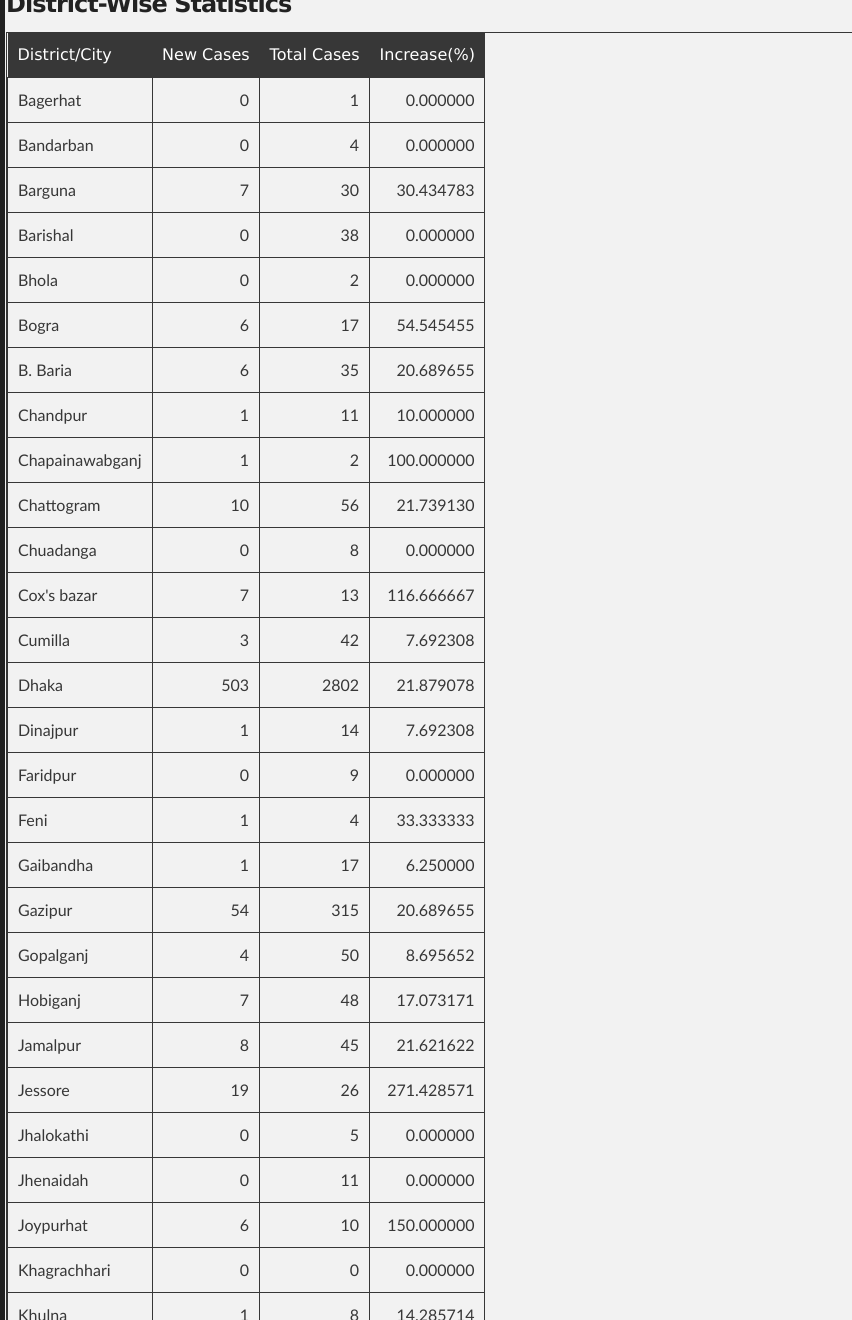
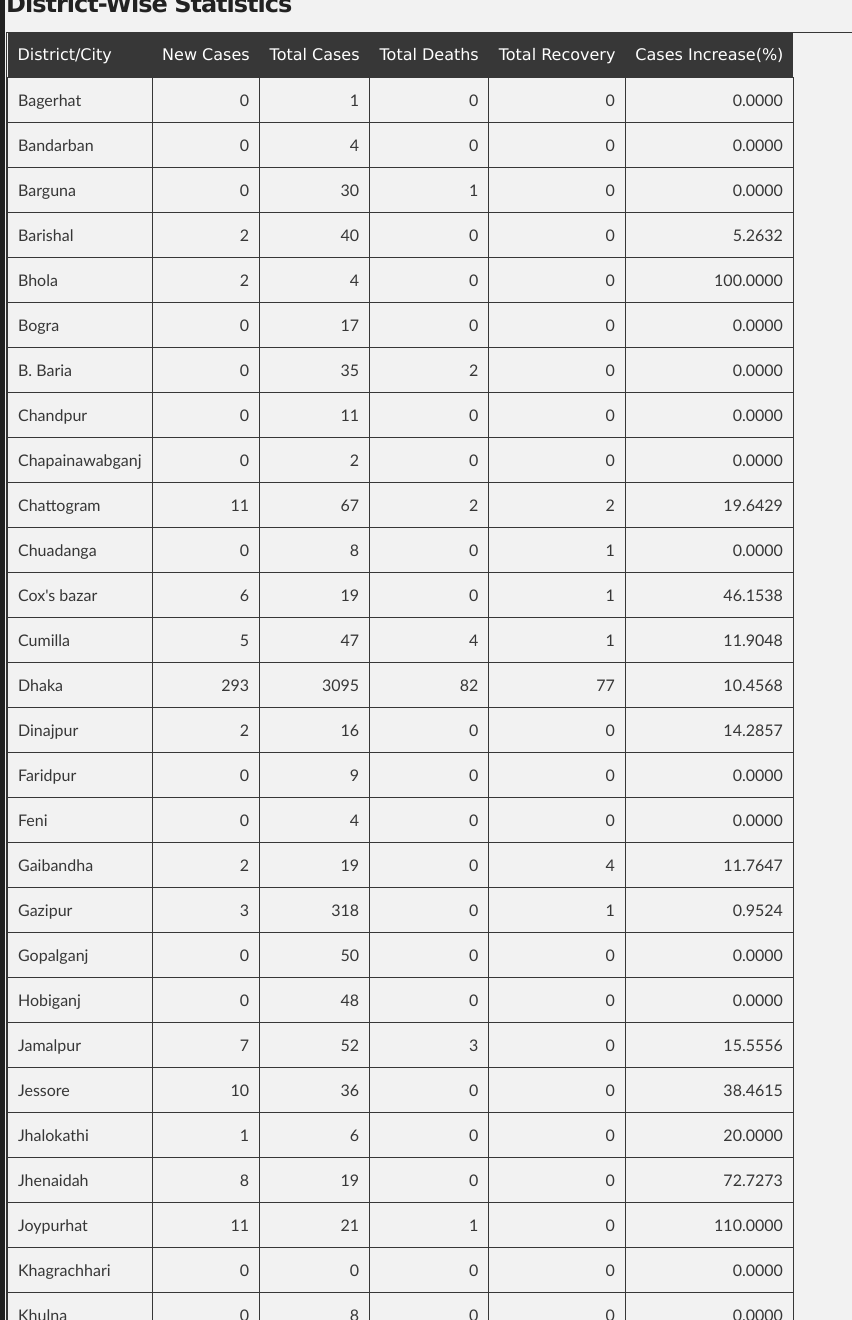
Before and after one commit to promitbasak/covid19bd, a Jekyll site: the page index.html, which Jekyll copies as it is, in a window 1280 px wide and 1400 px high, scrolled down 4087 px, cut to the strip 80-1400 px from the top of the window. Shown: the whole strip, without its empty margins (0-852 px from the left). Built offline with Jekyll 4.4.1, drawn with Linux system fonts in a browser that asks for light colours; some of the changed text lies outside the part shown.

Commit message:
Update index.html

```diff
--- a/index.html
+++ b/index.html
@@ -66,21 +66,21 @@
 <th title="Field #15">Deaths/1M Pop.</th>
 </tr></thead>
 <tbody><tr>
-<td>2020-04-27</td>
-<td align="right">497</td>
-<td align="right">7</td>
-<td align="right">9</td>
-<td align="right">3812</td>
-<td align="right">5913</td>
-<td align="right">152</td>
-<td align="right">131</td>
-<td align="right">5630</td>
-<td align="right">50129</td>
-<td align="right">2.5706</td>
-<td align="right">1.1603</td>
-<td align="right">11.7956</td>
-<td align="right">32.8500</td>
-<td align="right">0.8444</td>
+<td>2020-04-28</td>
+<td align="right">549</td>
+<td align="right">3</td>
+<td align="right">8</td>
+<td align="right">4332</td>
+<td align="right">6462</td>
+<td align="right">155</td>
+<td align="right">139</td>
+<td align="right">6168</td>
+<td align="right">54461</td>
+<td align="right">2.3986</td>
+<td align="right">1.1151</td>
+<td align="right">11.8654</td>
+<td align="right">35.9000</td>
+<td align="right">0.8611</td>
 </tr>
 </tbody>
   </table>
@@ -88,28 +88,28 @@
         <h3>Graphs:</h3>
         <div class="photo-album">
       <div>
-        <img src="https://raw.githubusercontent.com/promitbasak/Covid-19_bd_extended/master/assests/2020-04-27/Figure_1.png">
+        <img src="https://raw.githubusercontent.com/promitbasak/Covid-19_bd_extended/master/assests/2020-04-28/Figure_1.png">
         <h5>Overall Condition</h5>
       </div>
 
       <div>
-        <img src="https://raw.githubusercontent.com/promitbasak/Covid-19_bd_extended/master/assests/2020-04-27/Figure_2.png">
+        <img src="https://raw.githubusercontent.com/promitbasak/Covid-19_bd_extended/master/assests/2020-04-28/Figure_2.png">
         <h5>Total Cases</h5>
       </div>
       <div>
-        <img src="https://raw.githubusercontent.com/promitbasak/Covid-19_bd_extended/master/assests/2020-04-27/Figure_8.png">
+        <img src="https://raw.githubusercontent.com/promitbasak/Covid-19_bd_extended/master/assests/2020-04-28/Figure_8.png">
         <h5>Total Deaths</h5>
       </div>
       <div>
-        <img src="https://raw.githubusercontent.com/promitbasak/Covid-19_bd_extended/master/assests/2020-04-27/Figure_22.png">
+        <img src="https://raw.githubusercontent.com/promitbasak/Covid-19_bd_extended/master/assests/2020-04-28/Figure_22.png">
         <h5>District-wise Corona Map</h5>
       </div>
       <div>
-        <img src="https://raw.githubusercontent.com/promitbasak/Covid-19_bd_extended/master/assests/2020-04-27/Figure_20.png">
+        <img src="https://raw.githubusercontent.com/promitbasak/Covid-19_bd_extended/master/assests/2020-04-28/Figure_20.png">
         <h5>BD vs USA: Cases</h5>
       </div>
       <div>
-        <img src="https://raw.githubusercontent.com/promitbasak/Covid-19_bd_extended/master/assests/2020-04-27/Figure_21.png">
+        <img src="https://raw.githubusercontent.com/promitbasak/Covid-19_bd_extended/master/assests/2020-04-28/Figure_21.png">
         <h5>BD vs USA: Deaths</h5>
       </div>
     </div>
@@ -122,392 +122,522 @@
 <table class="table table-bordered table-hover table-condensed">
 <thead><tr><th title="Field #1">District/City</th>
 <th title="Field #2">New Cases</th>
-<th title="Field #3">Total Cases</th>
-<th title="Field #4">Increase(%)</th>
+<th title="Field #5">Total Cases</th>
+<th title="Field #6">Total Deaths</th>
+<th title="Field #7">Total Recovery</th>
+<th title="Field #8">Cases Increase(%)</th>
 </tr></thead>
 <tbody><tr>
 <td>Bagerhat</td>
 <td align="right">0</td>
 <td align="right">1</td>
-<td align="right">0.000000</td>
+<td align="right">0</td>
+<td align="right">0</td>
+<td align="right">0.0000</td>
 </tr>
 <tr>
 <td>Bandarban</td>
 <td align="right">0</td>
 <td align="right">4</td>
-<td align="right">0.000000</td>
+<td align="right">0</td>
+<td align="right">0</td>
+<td align="right">0.0000</td>
 </tr>
 <tr>
 <td>Barguna</td>
-<td align="right">7</td>
+<td align="right">0</td>
 <td align="right">30</td>
-<td align="right">30.434783</td>
+<td align="right">1</td>
+<td align="right">0</td>
+<td align="right">0.0000</td>
 </tr>
 <tr>
 <td>Barishal</td>
+<td align="right">2</td>
+<td align="right">40</td>
 <td align="right">0</td>
-<td align="right">38</td>
-<td align="right">0.000000</td>
+<td align="right">0</td>
+<td align="right">5.2632</td>
 </tr>
 <tr>
 <td>Bhola</td>
+<td align="right">2</td>
+<td align="right">4</td>
 <td align="right">0</td>
-<td align="right">2</td>
-<td align="right">0.000000</td>
+<td align="right">0</td>
+<td align="right">100.0000</td>
 </tr>
 <tr>
 <td>Bogra</td>
-<td align="right">6</td>
+<td align="right">0</td>
 <td align="right">17</td>
-<td align="right">54.545455</td>
+<td align="right">0</td>
+<td align="right">0</td>
+<td align="right">0.0000</td>
 </tr>
 <tr>
 <td>B. Baria</td>
-<td align="right">6</td>
+<td align="right">0</td>
 <td align="right">35</td>
-<td align="right">20.689655</td>
+<td align="right">2</td>
+<td align="right">0</td>
+<td align="right">0.0000</td>
 </tr>
 <tr>
 <td>Chandpur</td>
-<td align="right">1</td>
+<td align="right">0</td>
 <td align="right">11</td>
-<td align="right">10.000000</td>
+<td align="right">0</td>
+<td align="right">0</td>
+<td align="right">0.0000</td>
 </tr>
 <tr>
 <td>Chapainawabganj</td>
-<td align="right">1</td>
+<td align="right">0</td>
 <td align="right">2</td>
-<td align="right">100.000000</td>
+<td align="right">0</td>
+<td align="right">0</td>
+<td align="right">0.0000</td>
 </tr>
 <tr>
 <td>Chattogram</td>
-<td align="right">10</td>
-<td align="right">56</td>
-<td align="right">21.739130</td>
+<td align="right">11</td>
+<td align="right">67</td>
+<td align="right">2</td>
+<td align="right">2</td>
+<td align="right">19.6429</td>
 </tr>
 <tr>
 <td>Chuadanga</td>
 <td align="right">0</td>
 <td align="right">8</td>
-<td align="right">0.000000</td>
+<td align="right">0</td>
+<td align="right">1</td>
+<td align="right">0.0000</td>
 </tr>
 <tr>
 <td>Cox&#39;s bazar</td>
-<td align="right">7</td>
-<td align="right">13</td>
-<td align="right">116.666667</td>
+<td align="right">6</td>
+<td align="right">19</td>
+<td align="right">0</td>
+<td align="right">1</td>
+<td align="right">46.1538</td>
 </tr>
 <tr>
 <td>Cumilla</td>
-<td align="right">3</td>
-<td align="right">42</td>
-<td align="right">7.692308</td>
+<td align="right">5</td>
+<td align="right">47</td>
+<td align="right">4</td>
+<td align="right">1</td>
+<td align="right">11.9048</td>
 </tr>
 <tr>
 <td>Dhaka</td>
-<td align="right">503</td>
-<td align="right">2802</td>
-<td align="right">21.879078</td>
+<td align="right">293</td>
+<td align="right">3095</td>
+<td align="right">82</td>
+<td align="right">77</td>
+<td align="right">10.4568</td>
 </tr>
 <tr>
 <td>Dinajpur</td>
-<td align="right">1</td>
-<td align="right">14</td>
-<td align="right">7.692308</td>
+<td align="right">2</td>
+<td align="right">16</td>
+<td align="right">0</td>
+<td align="right">0</td>
+<td align="right">14.2857</td>
 </tr>
 <tr>
 <td>Faridpur</td>
 <td align="right">0</td>
 <td align="right">9</td>
-<td align="right">0.000000</td>
+<td align="right">0</td>
+<td align="right">0</td>
+<td align="right">0.0000</td>
 </tr>
 <tr>
 <td>Feni</td>
-<td align="right">1</td>
+<td align="right">0</td>
 <td align="right">4</td>
-<td align="right">33.333333</td>
+<td align="right">0</td>
+<td align="right">0</td>
+<td align="right">0.0000</td>
 </tr>
 <tr>
 <td>Gaibandha</td>
-<td align="right">1</td>
-<td align="right">17</td>
-<td align="right">6.250000</td>
+<td align="right">2</td>
+<td align="right">19</td>
+<td align="right">0</td>
+<td align="right">4</td>
+<td align="right">11.7647</td>
 </tr>
 <tr>
 <td>Gazipur</td>
-<td align="right">54</td>
-<td align="right">315</td>
-<td align="right">20.689655</td>
+<td align="right">3</td>
+<td align="right">318</td>
+<td align="right">0</td>
+<td align="right">1</td>
+<td align="right">0.9524</td>
 </tr>
 <tr>
 <td>Gopalganj</td>
-<td align="right">4</td>
+<td align="right">0</td>
 <td align="right">50</td>
-<td align="right">8.695652</td>
+<td align="right">0</td>
+<td align="right">0</td>
+<td align="right">0.0000</td>
 </tr>
 <tr>
 <td>Hobiganj</td>
-<td align="right">7</td>
+<td align="right">0</td>
 <td align="right">48</td>
-<td align="right">17.073171</td>
+<td align="right">0</td>
+<td align="right">0</td>
+<td align="right">0.0000</td>
 </tr>
 <tr>
 <td>Jamalpur</td>
-<td align="right">8</td>
-<td align="right">45</td>
-<td align="right">21.621622</td>
+<td align="right">7</td>
+<td align="right">52</td>
+<td align="right">3</td>
+<td align="right">0</td>
+<td align="right">15.5556</td>
 </tr>
 <tr>
 <td>Jessore</td>
-<td align="right">19</td>
-<td align="right">26</td>
-<td align="right">271.428571</td>
+<td align="right">10</td>
+<td align="right">36</td>
+<td align="right">0</td>
+<td align="right">0</td>
+<td align="right">38.4615</td>
 </tr>
 <tr>
 <td>Jhalokathi</td>
+<td align="right">1</td>
+<td align="right">6</td>
 <td align="right">0</td>
-<td align="right">5</td>
-<td align="right">0.000000</td>
+<td align="right">0</td>
+<td align="right">20.0000</td>
 </tr>
 <tr>
 <td>Jhenaidah</td>
+<td align="right">8</td>
+<td align="right">19</td>
 <td align="right">0</td>
-<td align="right">11</td>
-<td align="right">0.000000</td>
+<td align="right">0</td>
+<td align="right">72.7273</td>
 </tr>
 <tr>
 <td>Joypurhat</td>
-<td align="right">6</td>
-<td align="right">10</td>
-<td align="right">150.000000</td>
+<td align="right">11</td>
+<td align="right">21</td>
+<td align="right">1</td>
+<td align="right">0</td>
+<td align="right">110.0000</td>
 </tr>
 <tr>
 <td>Khagrachhari</td>
 <td align="right">0</td>
 <td align="right">0</td>
-<td align="right">0.000000</td>
+<td align="right">0</td>
+<td align="right">0</td>
+<td align="right">0.0000</td>
 </tr>
 <tr>
 <td>Khulna</td>
-<td align="right">1</td>
+<td align="right">0</td>
 <td align="right">8</td>
-<td align="right">14.285714</td>
+<td align="right">0</td>
+<td align="right">0</td>
+<td align="right">0.0000</td>
 </tr>
 <tr>
 <td>Kishoreganj</td>
-<td align="right">10</td>
-<td align="right">191</td>
-<td align="right">5.524862</td>
+<td align="right">3</td>
+<td align="right">194</td>
+<td align="right">1</td>
+<td align="right">0</td>
+<td align="right">1.5707</td>
 </tr>
 <tr>
 <td>Kurigram</td>
-<td align="right">3</td>
+<td align="right">0</td>
 <td align="right">6</td>
-<td align="right">100.000000</td>
+<td align="right">0</td>
+<td align="right">0</td>
+<td align="right">0.0000</td>
 </tr>
 <tr>
 <td>Kushtia</td>
-<td align="right">6</td>
+<td align="right">0</td>
 <td align="right">10</td>
-<td align="right">150.000000</td>
+<td align="right">0</td>
+<td align="right">0</td>
+<td align="right">0.0000</td>
 </tr>
 <tr>
 <td>Laksmipur</td>
 <td align="right">3</td>
-<td align="right">31</td>
-<td align="right">10.714286</td>
+<td align="right">34</td>
+<td align="right">1</td>
+<td align="right">0</td>
+<td align="right">9.6774</td>
 </tr>
 <tr>
 <td>Lalmonirhat</td>
 <td align="right">0</td>
 <td align="right">2</td>
-<td align="right">0.000000</td>
+<td align="right">0</td>
+<td align="right">0</td>
+<td align="right">0.0000</td>
 </tr>
 <tr>
 <td>Madaripur</td>
-<td align="right">7</td>
-<td align="right">36</td>
-<td align="right">24.137931</td>
+<td align="right">2</td>
+<td align="right">38</td>
+<td align="right">2</td>
+<td align="right">9</td>
+<td align="right">5.5556</td>
 </tr>
 <tr>
 <td>Magura</td>
-<td align="right">2</td>
+<td align="right">0</td>
 <td align="right">4</td>
-<td align="right">100.000000</td>
+<td align="right">0</td>
+<td align="right">0</td>
+<td align="right">0.0000</td>
 </tr>
 <tr>
 <td>Manikganj</td>
-<td align="right">3</td>
+<td align="right">0</td>
 <td align="right">15</td>
-<td align="right">25.000000</td>
+<td align="right">0</td>
+<td align="right">0</td>
+<td align="right">0.0000</td>
 </tr>
 <tr>
 <td>Moulovi Bazar</td>
-<td align="right">8</td>
+<td align="right">0</td>
 <td align="right">12</td>
-<td align="right">200.000000</td>
+<td align="right">2</td>
+<td align="right">0</td>
+<td align="right">0.0000</td>
 </tr>
 <tr>
 <td>Meherpur</td>
 <td align="right">0</td>
 <td align="right">2</td>
-<td align="right">0.000000</td>
+<td align="right">1</td>
+<td align="right">0</td>
+<td align="right">0.0000</td>
 </tr>
 <tr>
 <td>Munshigonj</td>
-<td align="right">16</td>
-<td align="right">78</td>
-<td align="right">25.806452</td>
+<td align="right">4</td>
+<td align="right">82</td>
+<td align="right">3</td>
+<td align="right">0</td>
+<td align="right">5.1282</td>
 </tr>
 <tr>
 <td>Mymensingh</td>
-<td align="right">21</td>
-<td align="right">108</td>
-<td align="right">24.137931</td>
+<td align="right">9</td>
+<td align="right">117</td>
+<td align="right">2</td>
+<td align="right">0</td>
+<td align="right">8.3333</td>
 </tr>
 <tr>
 <td>Naogaon</td>
 <td align="right">0</td>
 <td align="right">1</td>
-<td align="right">0.000000</td>
+<td align="right">0</td>
+<td align="right">0</td>
+<td align="right">0.0000</td>
 </tr>
 <tr>
 <td>Narail</td>
-<td align="right">6</td>
+<td align="right">0</td>
 <td align="right">13</td>
-<td align="right">85.714286</td>
+<td align="right">0</td>
+<td align="right">0</td>
+<td align="right">0.0000</td>
 </tr>
 <tr>
 <td>Narayanganj</td>
-<td align="right">105</td>
-<td align="right">699</td>
-<td align="right">17.676768</td>
+<td align="right">150</td>
+<td align="right">849</td>
+<td align="right">39</td>
+<td align="right">25</td>
+<td align="right">21.4592</td>
 </tr>
 <tr>
 <td>Narshingdi</td>
+<td align="right">0</td>
+<td align="right">142</td>
 <td align="right">1</td>
-<td align="right">142</td>
-<td align="right">0.709220</td>
+<td align="right">1</td>
+<td align="right">0.0000</td>
 </tr>
 <tr>
 <td>Natore</td>
 <td align="right">0</td>
 <td align="right">0</td>
-<td align="right">0.000000</td>
+<td align="right">0</td>
+<td align="right">0</td>
+<td align="right">0.0000</td>
 </tr>
 <tr>
 <td>Netrokona</td>
+<td align="right">2</td>
+<td align="right">27</td>
 <td align="right">0</td>
-<td align="right">25</td>
-<td align="right">0.000000</td>
+<td align="right">0</td>
+<td align="right">8.0000</td>
 </tr>
 <tr>
 <td>Nilphamari</td>
+<td align="right">1</td>
+<td align="right">11</td>
 <td align="right">0</td>
-<td align="right">10</td>
-<td align="right">0.000000</td>
+<td align="right">0</td>
+<td align="right">10.0000</td>
 </tr>
 <tr>
 <td>Noakhali</td>
+<td align="right">1</td>
+<td align="right">6</td>
+<td align="right">1</td>
 <td align="right">0</td>
-<td align="right">5</td>
-<td align="right">0.000000</td>
+<td align="right">20.0000</td>
 </tr>
 <tr>
 <td>Pabna</td>
+<td align="right">6</td>
+<td align="right">8</td>
 <td align="right">0</td>
-<td align="right">2</td>
-<td align="right">0.000000</td>
+<td align="right">0</td>
+<td align="right">300.0000</td>
 </tr>
 <tr>
 <td>Panchagar</td>
-<td align="right">1</td>
-<td align="right">4</td>
-<td align="right">33.333333</td>
+<td align="right">3</td>
+<td align="right">7</td>
+<td align="right">0</td>
+<td align="right">0</td>
+<td align="right">75.0000</td>
 </tr>
 <tr>
 <td>Potuakhali</td>
+<td align="right">3</td>
+<td align="right">23</td>
 <td align="right">1</td>
-<td align="right">20</td>
-<td align="right">5.263158</td>
+<td align="right">0</td>
+<td align="right">15.0000</td>
 </tr>
 <tr>
 <td>Pirojpur</td>
+<td align="right">1</td>
+<td align="right">8</td>
 <td align="right">0</td>
-<td align="right">7</td>
-<td align="right">0.000000</td>
+<td align="right">0</td>
+<td align="right">14.2857</td>
 </tr>
 <tr>
 <td>Rajbari</td>
-<td align="right">2</td>
+<td align="right">0</td>
 <td align="right">14</td>
-<td align="right">16.666667</td>
+<td align="right">0</td>
+<td align="right">0</td>
+<td align="right">0.0000</td>
 </tr>
 <tr>
 <td>Rajshahi</td>
 <td align="right">0</td>
 <td align="right">10</td>
-<td align="right">0.000000</td>
+<td align="right">1</td>
+<td align="right">0</td>
+<td align="right">0.0000</td>
 </tr>
 <tr>
 <td>Rangamati</td>
 <td align="right">0</td>
 <td align="right">0</td>
-<td align="right">0.000000</td>
+<td align="right">0</td>
+<td align="right">0</td>
+<td align="right">0.0000</td>
 </tr>
 <tr>
 <td>Rangpur</td>
-<td align="right">3</td>
-<td align="right">21</td>
-<td align="right">16.666667</td>
+<td align="right">7</td>
+<td align="right">28</td>
+<td align="right">0</td>
+<td align="right">0</td>
+<td align="right">33.3333</td>
 </tr>
 <tr>
 <td>Satkhira</td>
 <td align="right">0</td>
 <td align="right">0</td>
-<td align="right">0.000000</td>
+<td align="right">0</td>
+<td align="right">0</td>
+<td align="right">0.0000</td>
 </tr>
 <tr>
 <td>Shariatpur</td>
-<td align="right">8</td>
-<td align="right">22</td>
-<td align="right">57.142857</td>
+<td align="right">2</td>
+<td align="right">24</td>
+<td align="right">1</td>
+<td align="right">0</td>
+<td align="right">9.0909</td>
 </tr>
 <tr>
 <td>Sherpur</td>
-<td align="right">4</td>
+<td align="right">0</td>
 <td align="right">23</td>
-<td align="right">21.052632</td>
+<td align="right">0</td>
+<td align="right">0</td>
+<td align="right">0.0000</td>
 </tr>
 <tr>
 <td>Sirajganj</td>
+<td align="right">1</td>
+<td align="right">3</td>
 <td align="right">0</td>
-<td align="right">2</td>
-<td align="right">0.000000</td>
+<td align="right">0</td>
+<td align="right">50.0000</td>
 </tr>
 <tr>
 <td>Sunamganj</td>
-<td align="right">2</td>
-<td align="right">15</td>
-<td align="right">15.384615</td>
+<td align="right">11</td>
+<td align="right">26</td>
+<td align="right">0</td>
+<td align="right">0</td>
+<td align="right">73.3333</td>
 </tr>
 <tr>
 <td>Sylhet</td>
-<td align="right">3</td>
-<td align="right">14</td>
-<td align="right">27.272727</td>
+<td align="right">2</td>
+<td align="right">16</td>
+<td align="right">2</td>
+<td align="right">0</td>
+<td align="right">14.2857</td>
 </tr>
 <tr>
 <td>Tangail</td>
+<td align="right">3</td>
+<td align="right">27</td>
 <td align="right">2</td>
-<td align="right">24</td>
-<td align="right">9.090909</td>
+<td align="right">0</td>
+<td align="right">12.5000</td>
 </tr>
 <tr>
 <td>Thakurgaon</td>
-<td align="right">1</td>
-<td align="right">8</td>
-<td align="right">14.285714</td>
+<td align="right">7</td>
+<td align="right">15</td>
+<td align="right">0</td>
+<td align="right">0</td>
+<td align="right">87.5000</td>
 </tr>
 </tbody></table>
 
@@ -1400,6 +1530,23 @@
 <td align="right">32.8500</td>
 <td align="right">0.8444</td>
 </tr>
+<tr>
+<td>2020-04-28</td>
+<td align="right">549</td>
+<td align="right">3</td>
+<td align="right">8</td>
+<td align="right">4332</td>
+<td align="right">6462</td>
+<td align="right">155</td>
+<td align="right">139</td>
+<td align="right">6168</td>
+<td align="right">54461</td>
+<td align="right">2.3986</td>
+<td align="right">1.1151</td>
+<td align="right">11.8654</td>
+<td align="right">35.9000</td>
+<td align="right">0.8611</td>
+</tr>
 </tbody></table>
         <p></p>
         <p> Data Sources: Self created dataset which can be found at <a href="https://github.com/promitbasak/Covid-19_bd_extended">this repository</a>. This dataset uses govt issued press releases from <a href="https://corona.gov.bd/press-release">Here</a>, <a href="https://iedcr.gov.bd/">Here</a> and <a href="https://iedcr.gov.bd/website/index.php/component/content/article/11-others/227-pressrelease">Here</a>.</p>
```
Also changed, not shown: other parts of index.html (+1 -1 lines).
